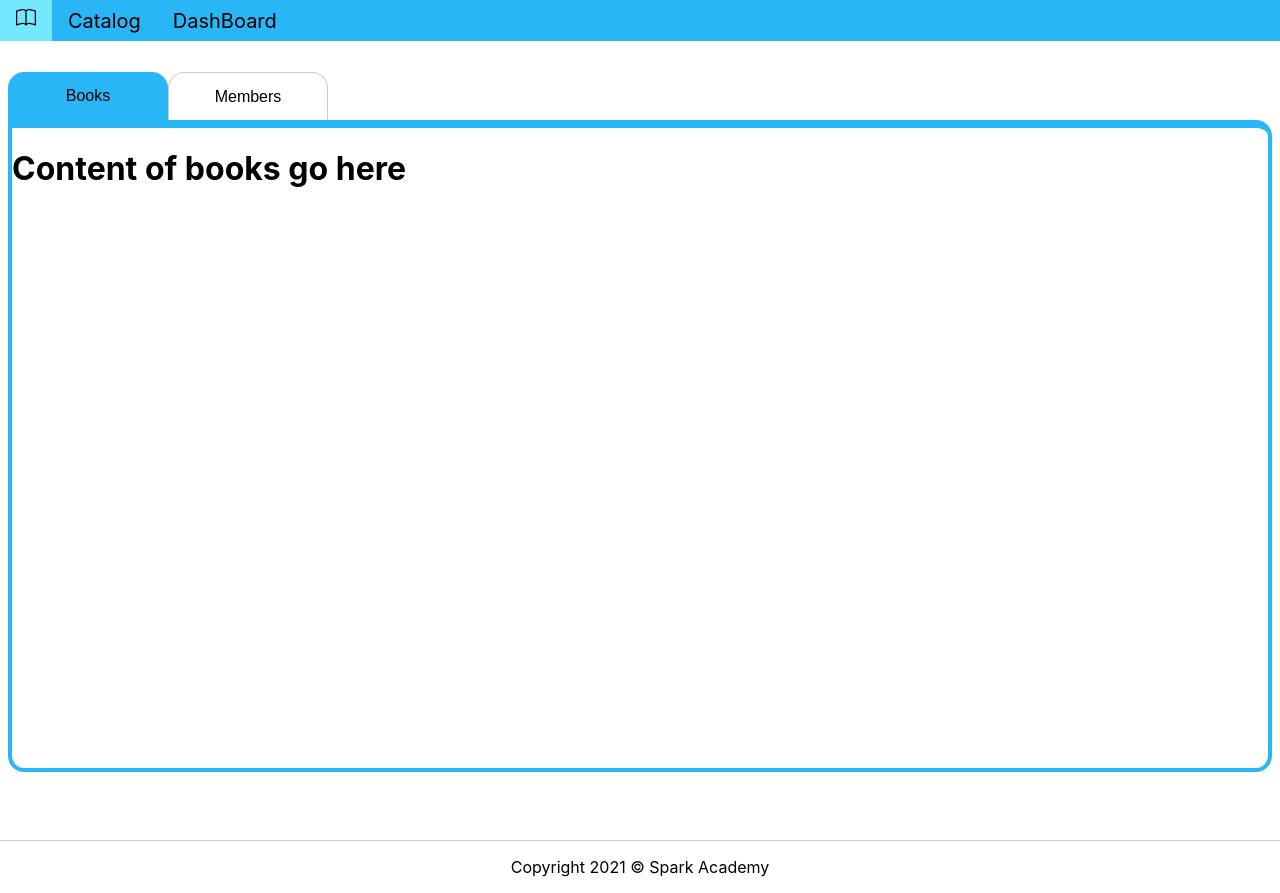
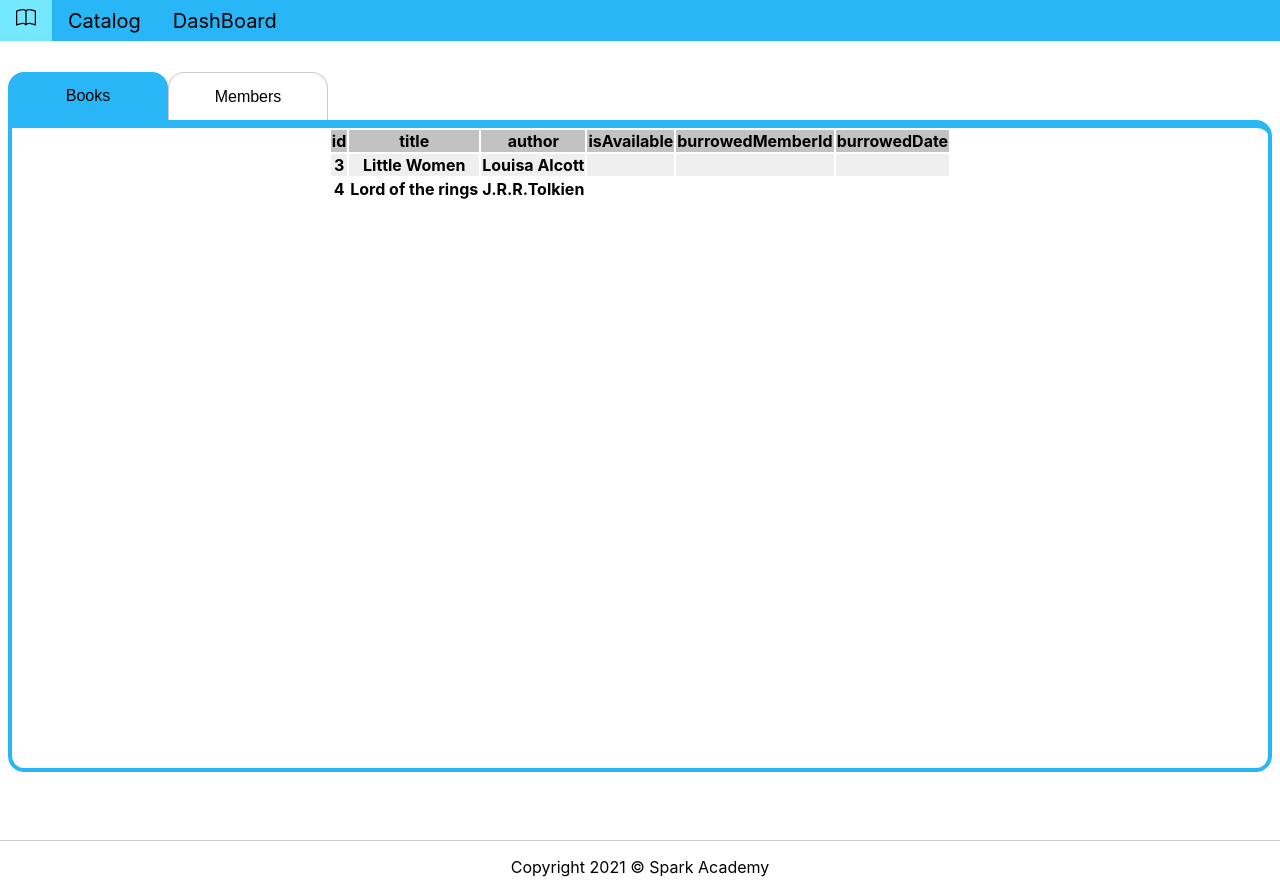
Before and after one commit to sajani-p/LMS, a React (Create React App) app: page / in a window 1280 px wide. Built offline with nearby package versions, Linux system fonts and the light colour scheme; no server answers.

Commit message:
Refactor folder structure and implement table

```diff
--- a/src/App.js
+++ b/src/App.js
@@ -13,7 +13,7 @@
 import { DASHBOARD, CATALOG } from "./shared/routes";
 
 const Dashboard = React.lazy(() => {
-  return import("./containers/Dashboard");
+  return import("./containers/Dashboard/index");
 });
 
 const NotFound = React.lazy(() => {
--- /dev/null
+++ b/src/components/CommonComponents.js
@@ -0,0 +1,8 @@
+import styled from "styled-components";
+
+export const FluidContainer = styled.div`
+    display: flex;
+    flex-direction: column;
+    justify-content: center;
+    align-items: center;
+`;
--- /dev/null
+++ b/src/components/Table.js
@@ -0,0 +1,55 @@
+import styled from "styled-components";
+
+const StyledTable = styled.table`
+    border: none;
+    border-collapse: collapse;
+    border-collapse: separate;
+    td,
+    th {
+        border: none;
+    }
+    td {
+        padding: 5px 10px;
+    }
+    tbody tr {
+        :nth-of-type(odd){
+            background-color: #efefef;
+        }
+        :hover {
+            background-color: lightpink;
+        }
+    }
+    thead > tr {
+        background-color: #c2c2c2;
+    }
+`;
+
+const TableMarkup = ({ titles, data }) => (
+    <StyledTable>
+        <colgroup>
+            {titles.map((title, index) => (
+                <col key={index} />
+            ))}
+        </colgroup>
+        <thead>
+            <tr>
+                {titles.map((title, index) => (
+                    <th key={index}> {title} </th>
+                ))}
+            </tr>
+        </thead>
+        <tbody>
+            {data.map((item, index) => (
+                <tr key={index}>
+                    {titles.map((title, index) => (
+                        <th key={index}> {item[title]} </th>
+                    ))}
+                </tr>
+            ))}
+        </tbody>
+    </StyledTable>
+);
+
+const Table = ({ data }) => <TableMarkup titles={Object.keys(data[0])} data={data} />
+
+export default Table;
--- a/src/containers/404.js
+++ b/src/containers/404.js
@@ -1,11 +1,6 @@
 import styled from "styled-components";
 
-const FluidContainer = styled.div`
-    display: flex;
-    flex-direction: column;
-    justify-content: center;
-    align-items: center;
-`;
+import { FluidContainer } from "../components/CommonComponents";
 
 const Title = styled.h1`
     font-size: 7.5em;
--- /dev/null
+++ b/src/containers/Dashboard/Books.js
@@ -0,0 +1,34 @@
+import React from "react";
+
+import Table from "../../components/Table";
+import { FluidContainer } from "../../components/CommonComponents";
+
+const Books = ({ catalog }) => {
+    const updateCatalog =
+    [...catalog,
+        {
+            id: "3",
+            title: "Little Women",
+            author: "Louisa Alcott",
+            isAvailable: true,
+            burrowedMemberId: "",
+            burrowedDate: "",
+          },
+          {
+            id: "4",
+            title: "Lord of the rings",
+            author: "J.R.R.Tolkien",
+            isAvailable: true,
+            burrowedMemberId: "",
+            burrowedDate: "",
+          },
+    ]
+
+    return (
+        <FluidContainer>
+            <Table data={updateCatalog} />
+        </FluidContainer>
+    );
+};
+
+export default Books;
--- a/src/containers/Dashboard.js
+++ b/src/containers/Dashboard/index.js
@@ -1,11 +1,15 @@
 import React, { useEffect, useState } from 'react';
 
-import Tabs  from "../components/Tabs";
-import { getBooks } from "../api/bookAPI"
-import Spinner  from "../components/Spinner";
+import Tabs  from "../../components/Tabs";
+import { getBooks } from "../../api/bookAPI"
+import Spinner  from "../../components/Spinner";
+
+import Books from './Books';
 
 const Dashboard = () => {
     const [isLoading, setIsLoading] = useState(false);
+
+    const [books, setBooks] = useState([])
 
     useEffect(() => {
         setIsLoading(true);
@@ -13,6 +17,7 @@
             .then((response)=>{
                 if (!response.error) {
                     console.log(response.data);
+                    setBooks(response.data);
                 }
             })
             .catch((error)=>{
@@ -24,8 +29,14 @@
     }, [])  // by using [] useEfect is only running in first run
 
     const contents = [
-        {title: "Books", elements: <h1>Content of books go here</h1>},
-        {title: "Members", elements: <h1>Content of members go here</h1>},
+        {
+            title: "Books",
+            elements: <Books catalog={books}/>,
+        },
+        {
+            title: "Members",
+            elements: <h1>Content of members go here</h1>,
+        },
     ]
 
     return (
--- a/src/shared/axios.js
+++ b/src/shared/axios.js
@@ -1,4 +1,4 @@
-import axios from 'axios'; // handle the http request, connct the backend and frontend ports
+import axios from 'axios'; // handle the http request, connect the backend and frontend ports
 
 const lmsAPIHostProd = "http://api.lms.net";
 const lmsAPIHostDev = "http://localhost:3001";  //port for backend
```
